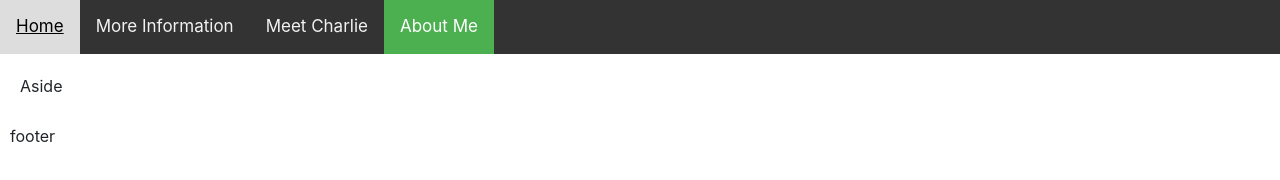
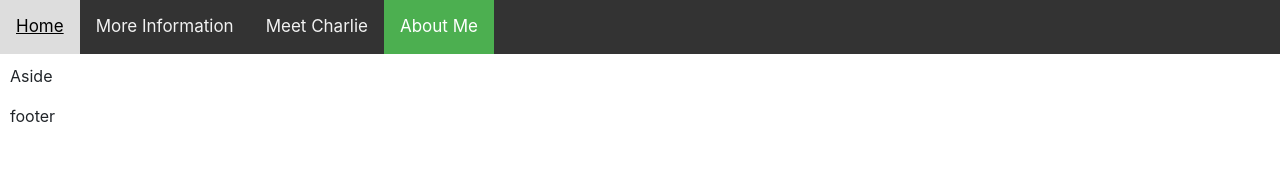
Before and after one commit to eherwitz123/lab0, a plain HTML site: page me.html in a window 1280 px wide. Drawn offline with nearby package versions, Linux system fonts and the light colour scheme.

```diff
--- a/mystyle.css
+++ b/mystyle.css
@@ -55,11 +55,10 @@ ol li {
   display: grid;
   grid-template-areas:
     'topnav topnav topnav topnav'
-    'main main main aside'
+    'main main main main'
     'footer footer footer';
 }
-.main,
-.aside {
+.main {
   padding: 10px
 }
 
@@ -67,9 +66,6 @@ ol li {
   grid-area: main;
 }
 
-.aside {
-  grid-area: aside;
-}
 
 .footer {
   grid-area: footer;
```
